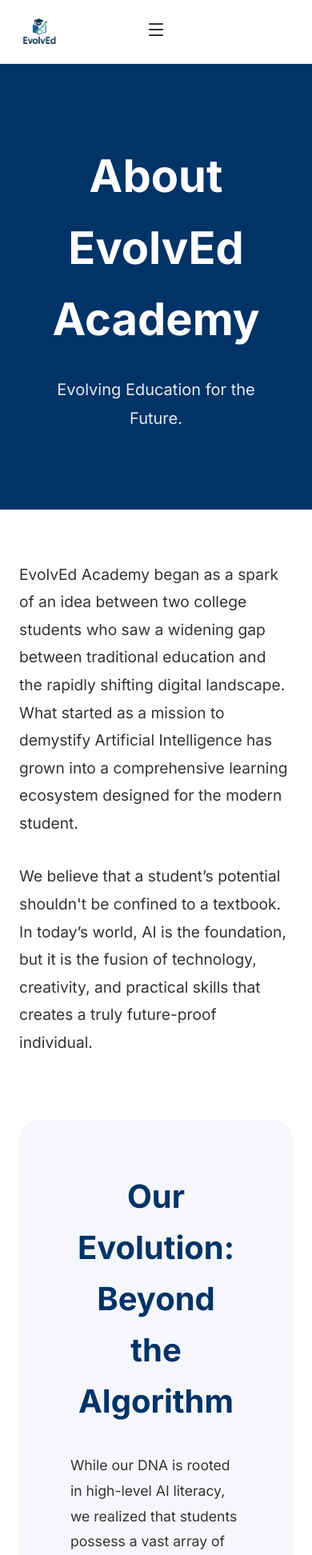
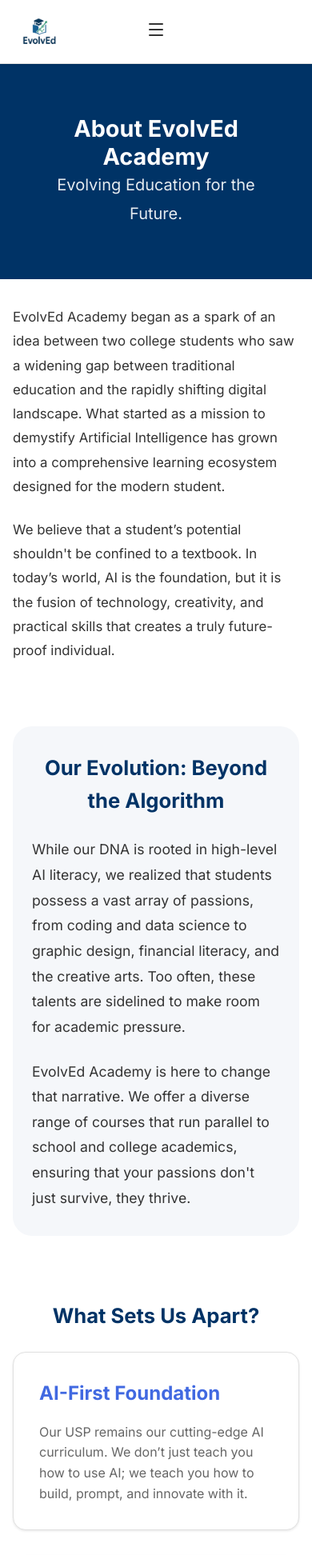
Before and after one commit to evolved-academy/evolved-academy, a React (Vite) app: page /about in a window 390 px wide. Shown: the top 1944 px of the page at 80% size. Built offline with nearby package versions, Linux system fonts and the light colour scheme.

Commit message:
style: optimize Hero and About Us page for mobile responsiveness

```diff
--- /dev/null
+++ b/src/pages/AboutUsPage.css
@@ -0,0 +1,196 @@
+.about-us-page {
+    background: var(--color-background);
+    min-height: 100vh;
+    display: flex;
+    flex-direction: column;
+}
+
+.about-hero {
+    background-color: var(--color-primary);
+    color: white;
+    padding: 6rem 1.5rem;
+    text-align: center;
+}
+
+.about-hero-title {
+    font-size: 3.5rem;
+    marginBottom: 1.5rem;
+    font-weight: 700;
+    line-height: 1.2;
+}
+
+.about-hero-subtitle {
+    font-size: 1.25rem;
+    max-width: 800px;
+    margin: 0 auto;
+    opacity: 0.9;
+    line-height: 1.8;
+}
+
+.about-container {
+    max-width: 1200px;
+    margin: 0 auto;
+    padding: 4rem 1.5rem;
+}
+
+.about-section {
+    margin-bottom: 5rem;
+}
+
+.about-story-text {
+    font-size: 1.2rem;
+    margin-bottom: 2rem;
+    line-height: 1.8;
+    color: var(--color-text);
+}
+
+.about-evolution-box {
+    padding: 4rem;
+    background-color: var(--color-surface);
+    border-radius: 1.5rem;
+}
+
+.about-section-title {
+    font-size: 2.5rem;
+    color: var(--color-primary);
+    margin-bottom: 2rem;
+    text-align: center;
+}
+
+.about-grid-360 {
+    display: grid;
+    grid-template-columns: repeat(auto-fit, minmax(250px, 1fr));
+    gap: 2rem;
+}
+
+.about-card {
+    padding: 2rem;
+    border-radius: 1rem;
+    border: 1px solid var(--color-border);
+    background-color: white;
+    box-shadow: var(--shadow-sm);
+}
+
+.about-card-title {
+    color: var(--color-secondary);
+    margin-bottom: 1rem;
+    font-size: 1.5rem;
+}
+
+.about-card-text {
+    color: var(--color-text-light);
+    line-height: 1.6;
+}
+
+.about-quote {
+    font-size: 1.8rem;
+    font-weight: 700;
+    font-style: italic;
+    margin-top: 2rem;
+    color: var(--color-secondary);
+}
+
+.about-mission-vision-box {
+    background-color: var(--color-primary);
+    color: white;
+    padding: 4rem;
+    border-radius: 1.5rem;
+}
+
+.about-mv-grid {
+    display: grid;
+    grid-template-columns: repeat(auto-fit, minmax(300px, 1fr));
+    gap: 4rem;
+}
+
+.about-mv-item h3 {
+    font-size: 1.8rem;
+    margin-bottom: 1.5rem;
+    border-bottom: 2px solid var(--color-accent-gold);
+    display: inline-block;
+    padding-bottom: 0.5rem;
+}
+
+.about-pillars-table-wrapper {
+    overflow-x: auto;
+    -webkit-overflow-scrolling: touch;
+}
+
+.about-pillars-table {
+    width: 100%;
+    border-collapse: collapse;
+    min-width: 600px;
+    background-color: white;
+    border-radius: 8px;
+    overflow: hidden;
+    box-shadow: var(--shadow-md);
+}
+
+.about-pillars-table th {
+    background-color: var(--color-primary);
+    color: white;
+    text-align: left;
+    padding: 1.25rem;
+}
+
+.about-pillars-table td {
+    padding: 1.25rem;
+    border-bottom: 1px solid var(--color-border);
+}
+
+.about-pillar-name {
+    font-weight: 600;
+    color: var(--color-primary);
+    width: 25%;
+}
+
+/* Mobile Optimizations */
+@media (max-width: 768px) {
+    .about-hero {
+        padding: 4rem 1rem;
+    }
+
+    .about-hero-title {
+        font-size: 2.2rem;
+    }
+
+    .about-container {
+        padding: 2rem 1rem;
+    }
+
+    .about-section-title {
+        font-size: 1.8rem;
+        margin-bottom: 1.5rem;
+    }
+
+    .about-story-text {
+        font-size: 1.05rem;
+        margin-bottom: 1.5rem;
+    }
+
+    .about-evolution-box {
+        padding: 2rem 1.5rem;
+    }
+
+    .about-mission-vision-box {
+        padding: 2.5rem 1.5rem;
+    }
+
+    .about-mv-grid {
+        gap: 2rem;
+    }
+
+    .about-quote {
+        font-size: 1.4rem;
+    }
+}
+
+@media (max-width: 480px) {
+    .about-hero-title {
+        font-size: 1.8rem;
+    }
+
+    .about-section-title {
+        font-size: 1.6rem;
+    }
+}
--- a/src/pages/AboutUsPage.jsx
+++ b/src/pages/AboutUsPage.jsx
@@ -1,10 +1,11 @@
 import React from 'react';
 import SEO from '../components/SEO';
 import DetailedFooter from '../components/DetailedFooter';
+import './AboutUsPage.css';
 
 const AboutUsPage = () => {
     return (
-        <div className="about-us-page" style={{ background: 'var(--color-background)', minHeight: '100vh', display: 'flex', flexDirection: 'column' }}>
+        <div className="about-us-page">
             <SEO
                 title="About Us | EvolvEd Academy"
                 description="Learn about the mission, vision, and the story behind EvolvEd Academy - evolving education for the future."
@@ -12,32 +13,32 @@ const AboutUsPage = () => {
 
             <main style={{ flex: 1 }}>
                 {/* Hero section for About Us */}
-                <section style={{ backgroundColor: 'var(--color-primary)', color: 'white', padding: '6rem 1.5rem', textAlign: 'center' }}>
+                <section className="about-hero">
                     <div className="container">
-                        <h1 style={{ fontSize: '3.5rem', marginBottom: '1.5rem', fontWeight: 700 }}>About EvolvEd Academy</h1>
-                        <p style={{ fontSize: '1.25rem', maxWidth: '800px', margin: '0 auto', opacity: 0.9, lineHeight: 1.8 }}>
+                        <h1 className="about-hero-title">About EvolvEd Academy</h1>
+                        <p className="about-hero-subtitle">
                             Evolving Education for the Future.
                         </p>
                     </div>
                 </section>
 
-                <div className="container" style={{ padding: '4rem 1.5rem' }}>
+                <div className="about-container">
 
                     {/* Story Section */}
-                    <section style={{ marginBottom: '5rem' }}>
+                    <section className="about-section">
                         <div style={{ maxWidth: '900px', margin: '0 auto' }}>
-                            <p style={{ fontSize: '1.2rem', marginBottom: '2rem', lineHeight: 1.8, color: 'var(--color-text)' }}>
+                            <p className="about-story-text">
                                 EvolvEd Academy began as a spark of an idea between two college students who saw a widening gap between traditional education and the rapidly shifting digital landscape. What started as a mission to demystify Artificial Intelligence has grown into a comprehensive learning ecosystem designed for the modern student.
                             </p>
-                            <p style={{ fontSize: '1.2rem', marginBottom: '2rem', lineHeight: 1.8, color: 'var(--color-text)' }}>
+                            <p className="about-story-text">
                                 We believe that a student’s potential shouldn't be confined to a textbook. In today’s world, AI is the foundation, but it is the fusion of technology, creativity, and practical skills that creates a truly future-proof individual.
                             </p>
                         </div>
                     </section>
 
                     {/* Evolution Section */}
-                    <section style={{ marginBottom: '5rem', padding: '4rem', backgroundColor: 'var(--color-surface)', borderRadius: '1.5rem' }}>
-                        <h2 style={{ fontSize: '2.5rem', color: 'var(--color-primary)', marginBottom: '2rem', textAlign: 'center' }}>Our Evolution: Beyond the Algorithm</h2>
+                    <section className="about-section about-evolution-box">
+                        <h2 className="about-section-title">Our Evolution: Beyond the Algorithm</h2>
                         <div style={{ maxWidth: '900px', margin: '0 auto' }}>
                             <p style={{ fontSize: '1.1rem', marginBottom: '1.5rem', lineHeight: 1.8 }}>
                                 While our DNA is rooted in high-level AI literacy, we realized that students possess a vast array of passions, from coding and data science to graphic design, financial literacy, and the creative arts. Too often, these talents are sidelined to make room for academic pressure.
@@ -49,9 +50,9 @@ const AboutUsPage = () => {
                     </section>
 
                     {/* What Sets Us Apart Section */}
-                    <section style={{ marginBottom: '5rem' }}>
-                        <h2 style={{ fontSize: '2.5rem', color: 'var(--color-primary)', marginBottom: '3rem', textAlign: 'center' }}>What Sets Us Apart?</h2>
-                        <div style={{ display: 'grid', gridTemplateColumns: 'repeat(auto-fit, minmax(250px, 1fr))', gap: '2rem' }}>
+                    <section className="about-section">
+                        <h2 className="about-section-title">What Sets Us Apart?</h2>
+                        <div className="about-grid-360">
                             {[
                                 {
                                     title: "AI-First Foundation",
@@ -70,17 +71,17 @@ const AboutUsPage = () => {
                                     content: "We are students teaching students. We know exactly where the curriculum falls short and where the industry is moving, allowing us to provide mentorship that is grounded, relevant, and jargon-free."
                                 }
                             ].map((item, index) => (
-                                <div key={index} style={{ padding: '2rem', borderRadius: '1rem', border: '1px solid var(--color-border)', backgroundColor: 'white', boxShadow: 'var(--shadow-sm)' }}>
-                                    <h3 style={{ color: 'var(--color-secondary)', marginBottom: '1rem', fontSize: '1.5rem' }}>{item.title}</h3>
-                                    <p style={{ color: 'var(--color-text-light)', lineHeight: 1.6 }}>{item.content}</p>
+                                <div key={index} className="about-card">
+                                    <h3 className="about-card-title">{item.title}</h3>
+                                    <p className="about-card-text">{item.content}</p>
                                 </div>
                             ))}
                         </div>
                     </section>
 
                     {/* Vision for You Section */}
-                    <section style={{ marginBottom: '5rem', textAlign: 'center' }}>
-                        <h2 style={{ fontSize: '2.5rem', color: 'var(--color-primary)', marginBottom: '2rem' }}>Our Vision for You</h2>
+                    <section className="about-section" style={{ textAlign: 'center' }}>
+                        <h2 className="about-section-title">Our Vision for You</h2>
                         <div style={{ maxWidth: '800px', margin: '0 auto' }}>
                             <p style={{ fontSize: '1.1rem', lineHeight: 1.8, marginBottom: '2rem' }}>
                                 At EvolvEd, we don’t just want you to "keep up" with the digital world; we want you to lead it. We bridge the gap between classroom theory and real-world application, providing the tools to boost your productivity, ignite your creativity, and open doors to global career opportunities.
@@ -88,24 +89,24 @@ const AboutUsPage = () => {
                             <p style={{ fontSize: '1.1rem', lineHeight: 1.8, marginBottom: '2rem' }}>
                                 Whether you are looking to master the latest LLM (Large Language Model), design your first brand, or learn how to manage your finances while still in school, we are here to ensure you walk away confident, curious, and multi-faceted.
                             </p>
-                            <div style={{ fontSize: '1.8rem', fontWeight: 700, fontStyle: 'italic', marginTop: '2rem', color: 'var(--color-secondary)' }}>
+                            <div className="about-quote">
                                 "Don't just graduate. Evolve."
                             </div>
                         </div>
                     </section>
 
                     {/* Mission & Vision Section */}
-                    <section style={{ marginBottom: '5rem', backgroundColor: 'var(--color-primary)', color: 'white', padding: '4rem', borderRadius: '1.5rem' }}>
-                        <h2 style={{ fontSize: '2.5rem', marginBottom: '3rem', textAlign: 'center' }}>Our Mission & Vision</h2>
-                        <div style={{ display: 'grid', gridTemplateColumns: 'repeat(auto-fit, minmax(300px, 1fr))', gap: '4rem' }}>
-                            <div>
-                                <h3 style={{ fontSize: '1.8rem', marginBottom: '1.5rem', borderBottom: '2px solid var(--color-accent-gold)', display: 'inline-block', paddingBottom: '0.5rem' }}>Our Mission</h3>
+                    <section className="about-section about-mission-vision-box">
+                        <h2 style={{ fontSize: '2rem', marginBottom: '3rem', textAlign: 'center' }}>Our Mission & Vision</h2>
+                        <div className="about-mv-grid">
+                            <div className="about-mv-item">
+                                <h3>Our Mission</h3>
                                 <p style={{ lineHeight: 1.8, opacity: 0.9 }}>
                                     To democratize high-impact skills by providing affordable, student-centric education that bridges the gap between traditional academics and the demands of the modern digital economy. We aim to equip every learner with the "AI-Plus" advantage, mastery over technology combined with the cultivation of their unique creative and professional passions.
                                 </p>
                             </div>
-                            <div>
-                                <h3 style={{ fontSize: '1.8rem', marginBottom: '1.5rem', borderBottom: '2px solid var(--color-accent-gold)', display: 'inline-block', paddingBottom: '0.5rem' }}>Our Vision</h3>
+                            <div className="about-mv-item">
+                                <h3>Our Vision</h3>
                                 <p style={{ lineHeight: 1.8, opacity: 0.9 }}>
                                     To become the global gold standard for supplemental education, where a student’s academic degree is perfectly complemented by a robust portfolio of real-world skills. We envision a world where every student, regardless of their financial background, has the tools to be an innovator, a creator, and a leader.
                                 </p>
@@ -114,14 +115,14 @@ const AboutUsPage = () => {
                     </section>
 
                     {/* Pillars Section */}
-                    <section style={{ marginBottom: '5rem' }}>
-                        <h2 style={{ fontSize: '2.5rem', color: 'var(--color-primary)', marginBottom: '3rem', textAlign: 'center' }}>The EvolvEd Pillars</h2>
-                        <div style={{ overflowX: 'auto' }}>
-                            <table style={{ width: '100%', borderCollapse: 'collapse', minWidth: '600px', backgroundColor: 'white', borderRadius: '8px', overflow: 'hidden', boxShadow: 'var(--shadow-md)' }}>
+                    <section className="about-section">
+                        <h2 className="about-section-title">The EvolvEd Pillars</h2>
+                        <div className="about-pillars-table-wrapper">
+                            <table className="about-pillars-table">
                                 <thead>
-                                    <tr style={{ backgroundColor: 'var(--color-primary)', color: 'white', textAlign: 'left' }}>
-                                        <th style={{ padding: '1.25rem' }}>Pillar</th>
-                                        <th style={{ padding: '1.25rem' }}>Our Commitment</th>
+                                    <tr>
+                                        <th>Pillar</th>
+                                        <th>Our Commitment</th>
                                     </tr>
                                 </thead>
                                 <tbody>
@@ -131,8 +132,8 @@ const AboutUsPage = () => {
                                         { pillar: "Holistic Growth", commitment: "Ensuring students don't have to choose between 'Logic' (Tech/AI) and 'Magic' (Creativity/Arts)." },
                                         { pillar: "Peer Empowerment", commitment: "Maintaining a student-led environment where the learning is relatable, interactive, and fun." }
                                     ].map((row, i) => (
-                                        <tr key={i} style={{ borderBottom: '1px solid var(--color-border)' }}>
-                                            <td style={{ padding: '1.25rem', fontWeight: 600, color: 'var(--color-primary)', width: '25%' }}>{row.pillar}</td>
+                                        <tr key={i}>
+                                            <td className="about-pillar-name">{row.pillar}</td>
                                             <td style={{ padding: '1.25rem', color: 'var(--color-text-light)' }}>{row.commitment}</td>
                                         </tr>
                                     ))}
@@ -142,8 +143,8 @@ const AboutUsPage = () => {
                     </section>
 
                     {/* Name Origin Section */}
-                    <section style={{ marginBottom: '5rem', textAlign: 'center' }}>
-                        <h2 style={{ fontSize: '2.5rem', color: 'var(--color-primary)', marginBottom: '2rem' }}>Why the Name "EvolvEd"?</h2>
+                    <section className="about-section" style={{ textAlign: 'center' }}>
+                        <h2 className="about-section-title">Why the Name "EvolvEd"?</h2>
                         <div style={{ maxWidth: '800px', margin: '0 auto' }}>
                             <p style={{ fontSize: '1.2rem', lineHeight: 1.8 }}>
                                 The name is a play on "Evolving Education." We believe education is not a static milestone you reach at graduation, but a continuous process of adaptation. In a world that changes by the hour, you don't just need to be educated—you need to be EvolvEd.
```
Also changed, not shown: src/components/Hero.css (+25 -2 lines).
